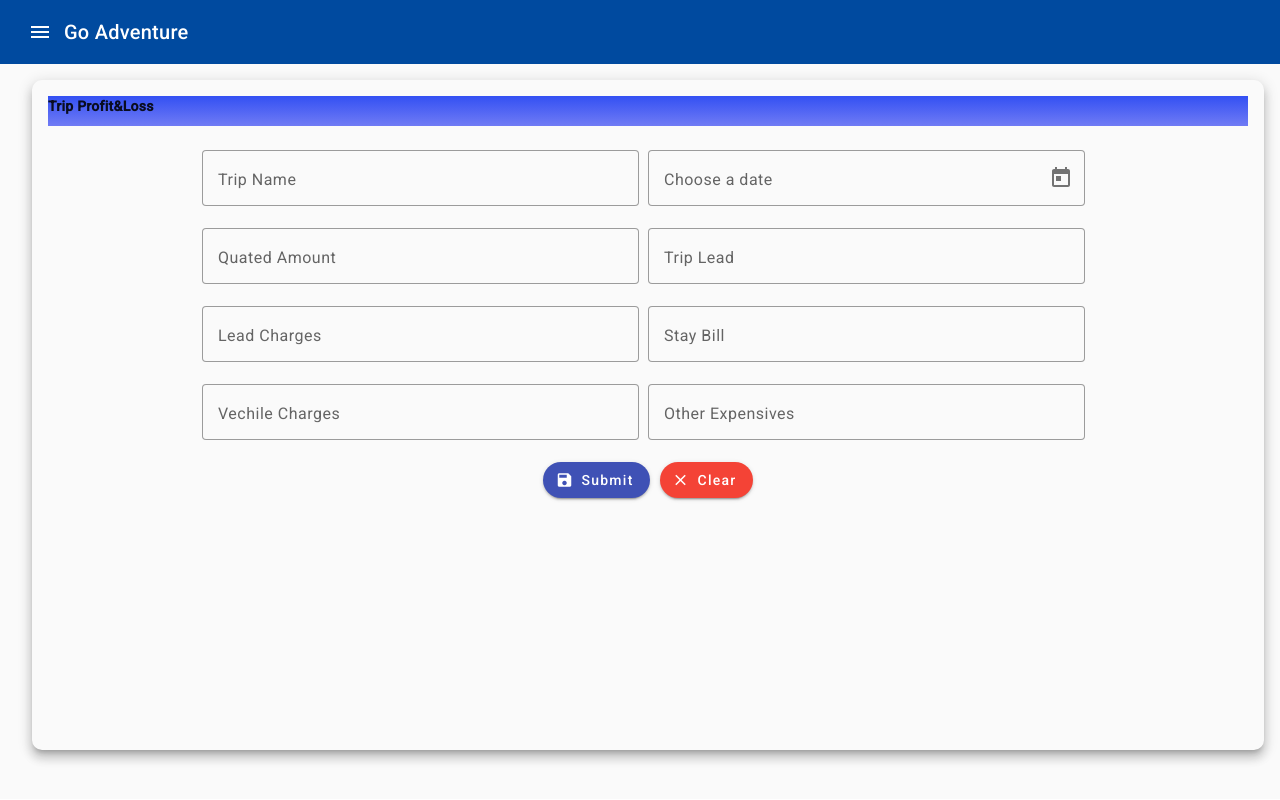
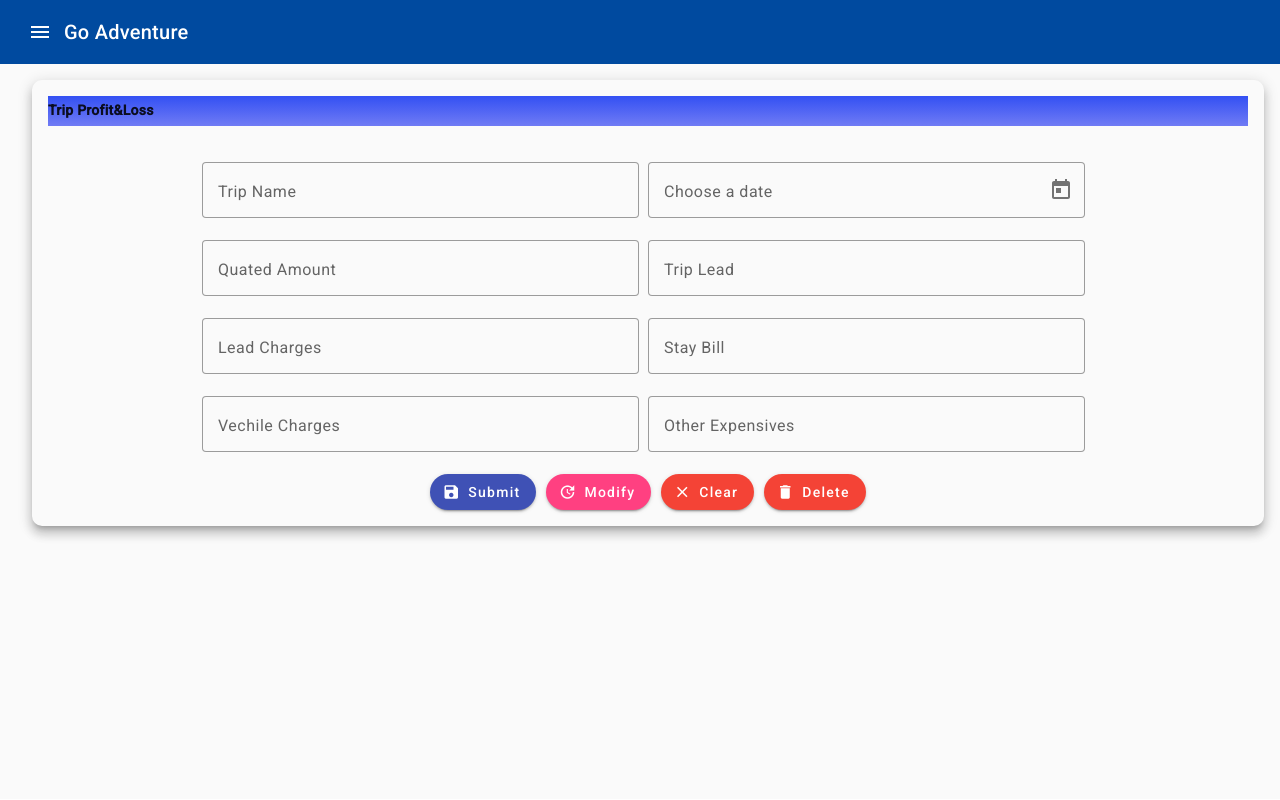
Before and after one commit to DegaHariniReddy/G0-Adventure, an Angular app: page /tripPL in a window 1280 px wide. Built offline with nearby package versions, Linux system fonts and the light colour scheme.

Commit message:
chages made in trip PL

```diff
--- a/src/app/Accounts/trip-profitn-losss/trip-profitn-losss.component.css
+++ b/src/app/Accounts/trip-profitn-losss/trip-profitn-losss.component.css
@@ -6,10 +6,11 @@ mat-form-field {
 header {
   width: 100%;
   height: 30px;
+  padding-top: 4px;
   background: linear-gradient(to bottom, #3350f3 0%, #707bf4 100%);
 }
 .container {
-  padding-top: 2%;
+  padding-top: 3%;
   /* align-self: center; */
 }
 /* form {
@@ -25,3 +26,15 @@ mat-card-content {
 button {
   border-radius: 20px;
 }
+.btnDelete {
+  background-color: green;
+}
+.btnUpdate {
+  margin-left: 10px;
+}
+.btnDelete {
+  margin-left: 10px;
+}
+.btn {
+  gap: 1;
+}
--- a/src/app/Accounts/trip-profitn-losss/trip-profitn-losss.component.html
+++ b/src/app/Accounts/trip-profitn-losss/trip-profitn-losss.component.html
@@ -46,11 +46,16 @@
       </mat-form-field>
 
     </div>
+    <div class="col" align="center">
+      <div class="col ">
+        <button mat-raised-button color="primary" type="submit"><mat-icon>save</mat-icon>Submit</button>
+        <button mat-raised-button color="accent" class="btnUpdate"><mat-icon>update</mat-icon>Modify</button>
+        <button mat-raised-button color="warn" class="btnClear"><mat-icon>clear</mat-icon>Clear</button>
+        <button mat-raised-button color="warn" class="btnDelete"><mat-icon>delete</mat-icon>Delete</button>
+      </div>
+    </div>
   </div>
-  <div class="col" align="center">
-    <button mat-raised-button color="primary" type="submit"><mat-icon>save</mat-icon>Submit</button>
-    <button mat-raised-button color="warn" class="btnClear"><mat-icon>clear</mat-icon>Clear</button>
-  </div>
+
 </form>
 
 </html>
--- a/src/app/side-bar/side-bar.component.css
+++ b/src/app/side-bar/side-bar.component.css
@@ -16,7 +16,7 @@ mat-sidenav {
 }
 
 .content {
-  height: calc(100vh - 130px);
+  height: auto;
   border-radius: 10px;
   margin: 16px;
   margin-left: 32px;
@@ -28,6 +28,7 @@ mat-sidenav {
 
 mat-sidenav-container {
   height: calc(100vh - 65px);
+  position: relative;
 }
 
 .home-button {
```
Also changed, not shown: src/app/app.module.ts (+9 -4 lines).
